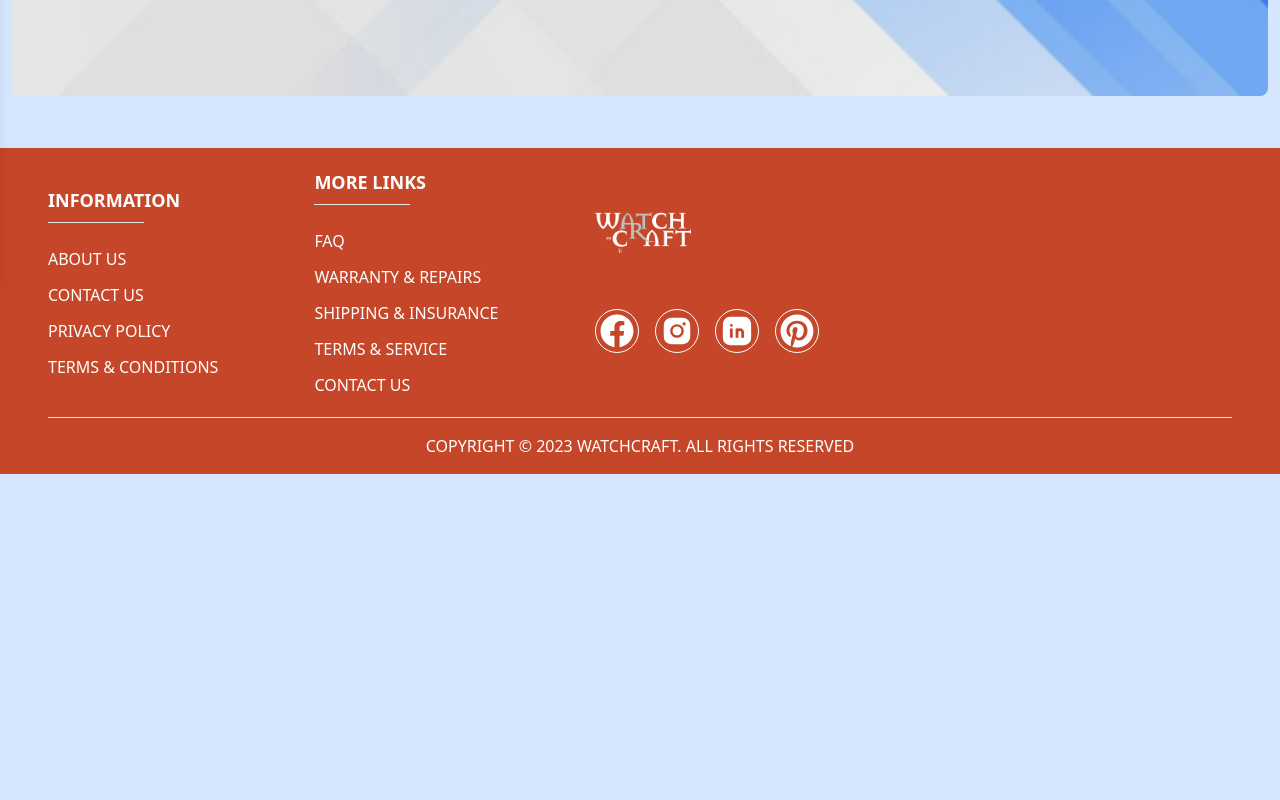
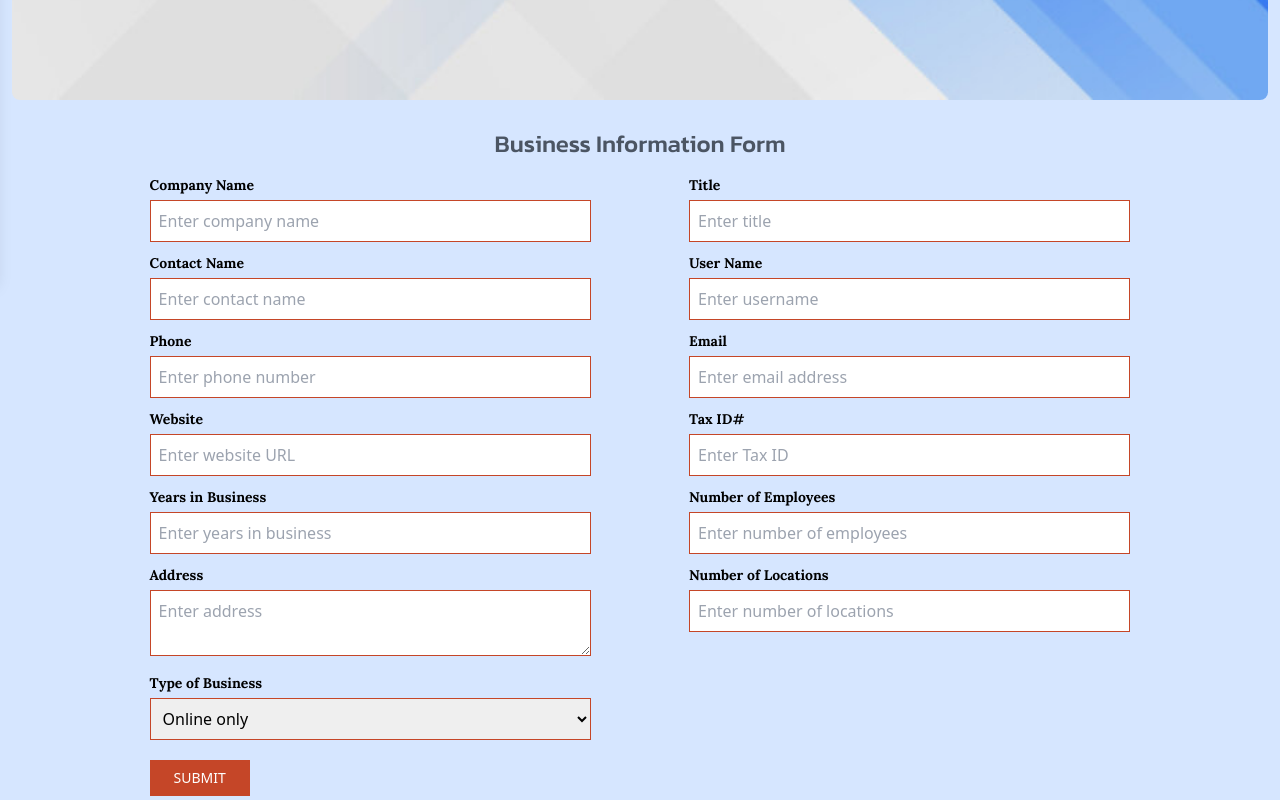
Before and after one commit to arfajsheru/WATCH-WEBSITE, a React (Vite) app in the folder Watch-Project/: page /wholesale in a window 1280 px wide. Shown: the part 520-1320 px from the top of the page. Before the commit the page ends 994 px from the top, so only its background shows below. Built offline with nearby package versions, Linux system fonts and the light colour scheme; a web font is replaced by a local one.

Commit message:
add wholesale component big  update

```diff
--- a/Watch-Project/src/Pages/AboutUs.jsx
+++ b/Watch-Project/src/Pages/AboutUs.jsx
@@ -19,17 +19,17 @@ const AboutUs = () => {
         {/* Overlay Content */}
         <div className="absolute inset-0 flex flex-col items-center justify-center gap-4 sm:gap-6 md:gap-8 lg:gap-10">
           {/* Title */}
-          <Title title1={"Exclusive "} title2={"Wholesale"} />
+          <Title title1={"About "} title2={"Us"} />
 
           {/* Breadcrumb */}
           <div className="flex gap-1 items-center text-sm sm:text-base md:text-lg uppercase text-gray-700">
             <Link to={"/"} className="font-medium flex items-center">Home <IoIosArrowForward className="text-lg"/></Link>
-            <Link to={"/wholesale"} className="font-medium">Wholesale</Link>
+            <Link to={"/aboutus"} className="font-medium">AboutUs</Link>
           </div>
 
           {/* Headline */}
           <div className="text-center text-xs sm:text-lg md:text-2xl lg:text-3xl font-bold font-font7 capitalilze text-gray-800">
-            Interested in offering Watchcraft?
+          Shaping Time, One Watch at a Time
           </div>
         </div>
       </div>
--- a/Watch-Project/src/Pages/Wholesale.jsx
+++ b/Watch-Project/src/Pages/Wholesale.jsx
@@ -1,15 +1,14 @@
 import React from "react";
 import Title from "../Component/Title";
 import hero from "../assets/hero.jpg";
-import {Link} from "react-router-dom"
+import { Link } from "react-router-dom";
 import { IoIosArrowForward } from "react-icons/io";
-
 
 const Wholesale = () => {
   return (
-    <div className="mb-10 animate-open">
+    <div className="mb-10 animate-open mx-3 flex flex-col items-center">
       {/* Hero Section */}
-      <div className="relative p-2 sm:p-3 rounded-lg overflow-hidden">
+      <div className="relative py-3 sm:py-4 rounded-lg overflow-hidden">
         <img
           src={hero}
           className="w-full brightness-95 h-44 sm:h-[300px] md:h-[400px] lg:h-[500px] object-cover rounded-lg"
@@ -22,8 +21,12 @@ const Wholesale = () => {
 
           {/* Breadcrumb */}
           <div className="flex gap-1 items-center text-sm sm:text-base md:text-lg uppercase text-gray-700">
-            <Link to={"/"} className="font-medium flex items-center">Home <IoIosArrowForward className="text-lg"/></Link>
-            <Link to={"/wholesale"} className="font-medium">Wholesale</Link>
+            <Link to={"/"} className="font-medium flex items-center">
+              Home <IoIosArrowForward className="text-lg" />
+            </Link>
+            <Link to={"/wholesale"} className="font-medium">
+              Wholesale
+            </Link>
           </div>
 
           {/* Headline */}
@@ -32,6 +35,151 @@ const Wholesale = () => {
           </div>
         </div>
       </div>
+
+
+
+
+      <div className="w-full md:w-[80%] p-3">
+          <h1 className="text-center text-xl sm:text-xl md:text-2xl text-gray-600  font-medium font-font2 mb-3">Business Information Form</h1>
+        <div className="grid grid-cols-1 sm:grid-cols-2 gap-2 sm:gap-x-[10%]">
+
+
+          <div className="space-y-1">
+            <label className="text-sm font-bold font-font4">Company Name</label>
+            <input
+              type="text"
+              className="w-full p-2 border border-secondary focus:ring-1 focus:ring-secondary focus:outline-none"
+              placeholder="Enter company name"
+            />
+          </div>
+
+          <div className="space-y-1">
+            <label className="text-sm font-bold font-font4">Title</label>
+            <input
+              type="text"
+              className="w-full p-2 border border-secondary focus:ring-1 focus:ring-secondary focus:outline-none"
+              placeholder="Enter title"
+            />
+          </div>
+
+          <div className="space-y-1">
+            <label className="text-sm font-bold font-font4">Contact Name</label>
+            <input
+              type="text"
+              className="w-full p-2 border border-secondary focus:ring-1 focus:ring-secondary focus:outline-none"
+              placeholder="Enter contact name"
+            />
+          </div>
+
+          <div className="space-y-1">
+            <label className="text-sm font-bold font-font4">User Name</label>
+            <input
+              type="text"
+              className="w-full p-2 border border-secondary focus:ring-1 focus:ring-secondary focus:outline-none"
+              placeholder="Enter username"
+            />
+          </div>
+
+          <div className="space-y-1">
+            <label className="text-sm font-bold font-font4">Phone</label>
+            <input
+              type="tel"
+              className="w-full p-2 border border-secondary focus:ring-1 focus:ring-secondary focus:outline-none"
+              placeholder="Enter phone number"
+            />
+          </div>
+
+          <div className="space-y-1">
+            <label className="text-sm font-bold font-font4">Email</label>
+            <input
+              type="email"
+              className="w-full p-2 border border-secondary focus:ring-1 focus:ring-secondary focus:outline-none"
+              placeholder="Enter email address"
+            />
+          </div>
+
+          <div className="space-y-1">
+            <label className="text-sm font-bold font-font4">Website</label>
+            <input
+              type="url"
+              className="w-full p-2 border border-secondary focus:ring-1 focus:ring-secondary focus:outline-none"
+              placeholder="Enter website URL"
+            />
+          </div>
+
+          <div className="space-y-1">
+            <label className="text-sm font-bold font-font4">Tax ID#</label>
+            <input
+              type="text"
+              className="w-full p-2 border border-secondary focus:ring-1 focus:ring-secondary focus:outline-none"
+              placeholder="Enter Tax ID"
+            />
+          </div>
+
+          <div className="space-y-1">
+            <label className="text-sm font-bold font-font4">
+              Years in Business
+            </label>
+            <input
+              type="number"
+              className="w-full p-2 border border-secondary focus:ring-1 focus:ring-secondary focus:outline-none"
+              placeholder="Enter years in business"
+            />
+          </div>
+
+          <div className="space-y-1">
+            <label className="text-sm font-bold font-font4">
+              Number of Employees
+            </label>
+            <input
+              type="number"
+              className="w-full p-2 border border-secondary focus:ring-1 focus:ring-secondary focus:outline-none"
+              placeholder="Enter number of employees"
+            />
+          </div>
+
+          <div className="space-y-1">
+            <label className="text-sm font-bold font-font4">Address</label>
+            <textarea
+              className="w-full p-2 border border-secondary focus:ring-1 focus:ring-secondary focus:outline-none"
+              placeholder="Enter address"
+            ></textarea>
+          </div>
+
+          <div className="space-y-1">
+            <label className="text-sm font-bold font-font4">
+              Number of Locations
+            </label>
+            <input
+              type="number"
+              className="w-full p-2 border border-secondary focus:ring-1 focus:ring-secondary focus:outline-none"
+              placeholder="Enter number of locations"
+            />
+          </div>
+
+          <div className="space-y-1">
+            <label className="text-sm font-bold font-font4">
+              Type of Business
+            </label>
+            <select className="w-full p-2 border border-secondary focus:ring-1 focus:ring-secondary focus:outline-none">
+              <option>Online only</option>
+              <option>Museum Store</option>
+              <option>Craft Gallery</option>
+              <option>American Made only Craft Gallery</option>
+              <option>Art Gallery</option>
+              <option>Fine Gallery</option>
+              <option>Other</option>
+            </select>
+          </div>
+        </div>
+
+        <button
+            type="submit"
+            className="w-fit px-6 py-2 mt-5 text-center text-sm md:text-sm cursor-pointer uppercase text-white bg-secondary  transition-all duration-300 focus:outline-none focus:ring-1 focus:ring-black"
+          >
+            Submit
+          </button>
+      </div>
     </div>
   );
 };
```
